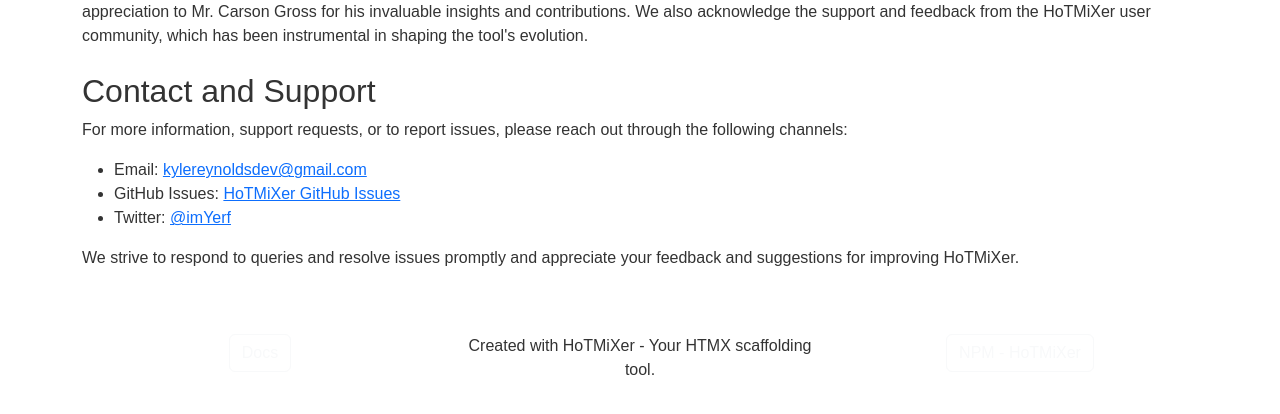
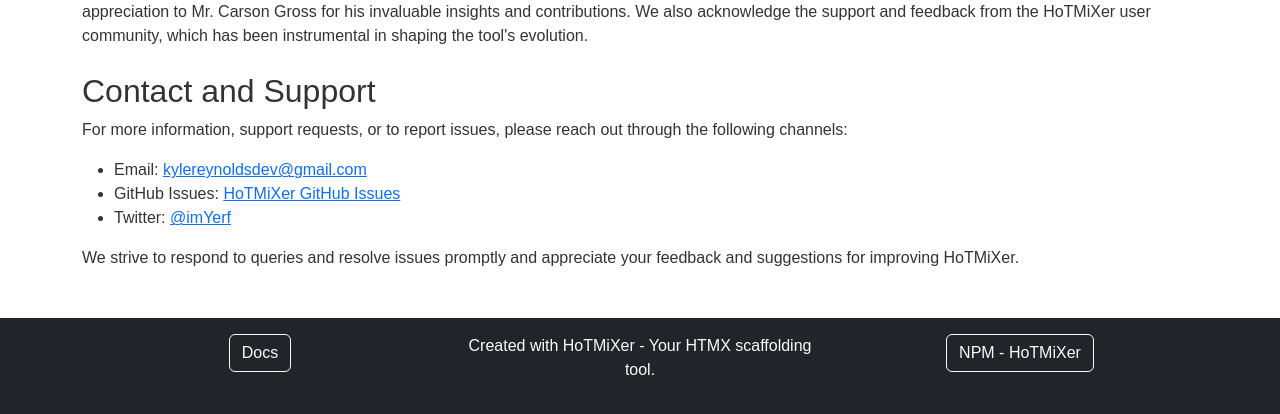
Before and after one commit to KDreynolds/hotmix_site, a Flask app: page /templates/docs.html in a window 1280 px wide. Shown: the part 2225-2639 px from the top of the page. Run offline with Flask 3, Linux system fonts and the light colour scheme.

Commit message:
fucking bullshit

```diff
--- a/templates/docs.html
+++ b/templates/docs.html
@@ -59,7 +59,7 @@
     </nav>
     </div>
 
-    <main id="main-content" class="container py-4">
+    <main id="main-content" class="container py-4 bg-white" role="main">
         <a href="#main-content" class="skip-link">Skip to main content</a>
         <header class="text-center py-5">
             <h1>HoTMiXer Documentation</h1>
@@ -171,7 +171,7 @@
     </main>
 
     <!-- Footer -->
-    <footer class="text-center py-3">
+    <footer class="bg-dark text-light text-center py-3">
         <div class="container">
             <div class="row">
                 <div class="col">
--- a/templates/index.html
+++ b/templates/index.html
@@ -27,7 +27,7 @@
 		<img src="/static/logo-no-background.png" alt="HoTMiXer logo" class="logo-small">
 	</div>
 
-    <main id="main-content" class="container py-4">
+    <main id="main-content" class="container py-4 bg-white" role="main">
       <div class="row">
         <section id="quick-scaffolding" class="col-md-4 my-5 bg-light p-4 rounded shadow">
             <h2 class="text-dark-green">Quick Scaffolding</h2>
@@ -69,7 +69,7 @@
     </main>
 
     <!-- Footer -->
-    <footer class="text-center py-3">
+    <footer class="bg-dark text-light text-center py-3">
         <div class="container">
             <div class="row">
                 <div class="col">
```
